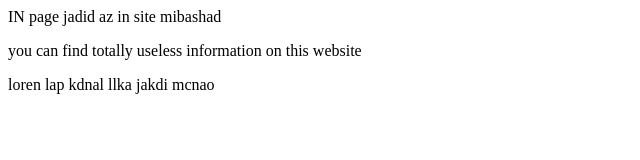
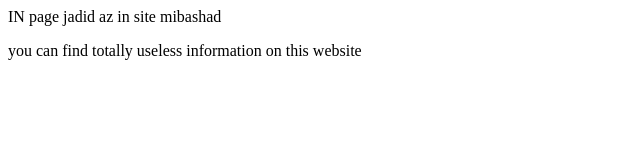
Before and after one commit to fathiashtiyani/mygittest, a plain HTML site: page index.html in a window 1280 px wide. Shown: the whole page, without its empty margins (0-640 px from the left). Drawn offline with Linux system fonts and the light colour scheme.

Commit message:
fourth release

```diff
--- a/index.html
+++ b/index.html
@@ -3,6 +3,5 @@
 	<title>	My Homepage </title>
 	<p> IN page jadid az in site mibashad </p>
         <p> you can find totally useless information on this website </p>
-	<p> loren lap kdnal llka jakdi mcnao </p>
 </head>
 </html>
```
